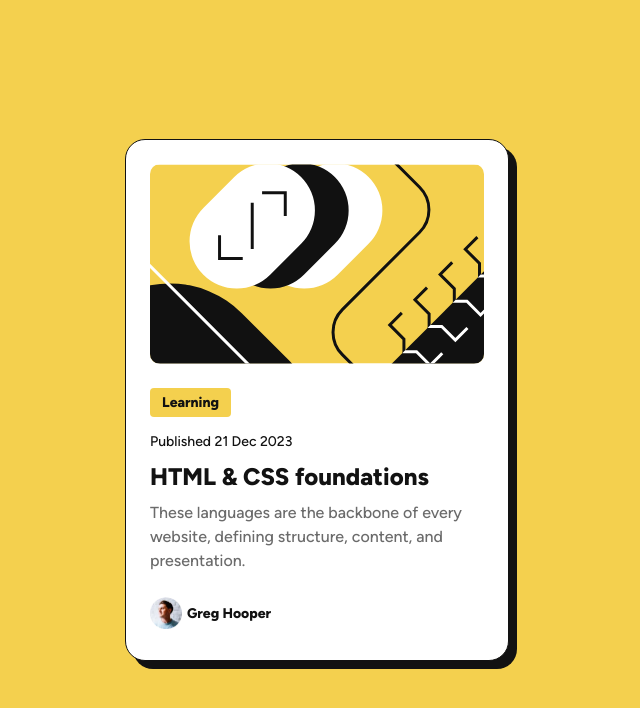
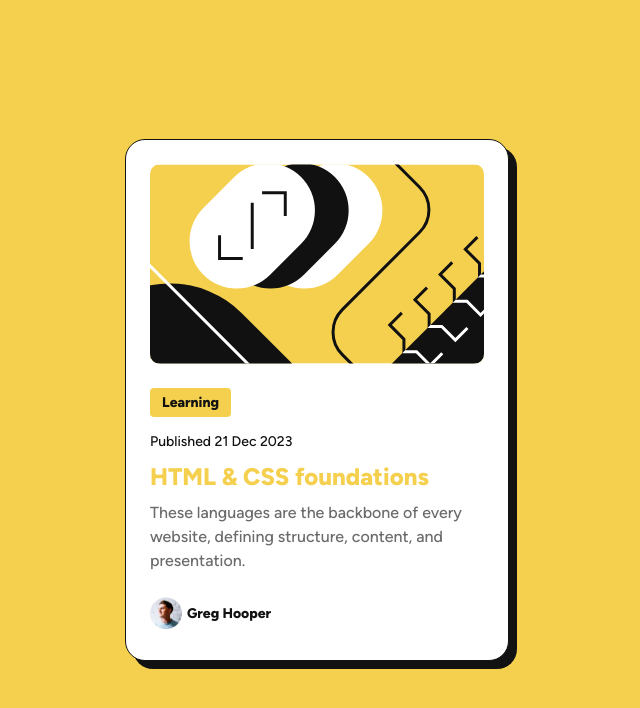
Before and after one commit to LuizHen527/blog-preview-card, a plain HTML site: page index.html in a window 1280 px wide. In both pictures the pointer is over the element "HTML & CSS foundations". Shown: the whole page, without its empty margins (323-963 px from the left). Drawn offline with Linux system fonts and the light colour scheme.

Commit message:
Add hover style

```diff
--- a/styles.css
+++ b/styles.css
@@ -77,6 +77,10 @@ body {
     font-size: 24px;
 }
 
+.card-title:hover {
+    color: var(--yellow-clr);
+}
+
 .card-description {
     color: var(--gray-500);
     font-size: 16px;
```
